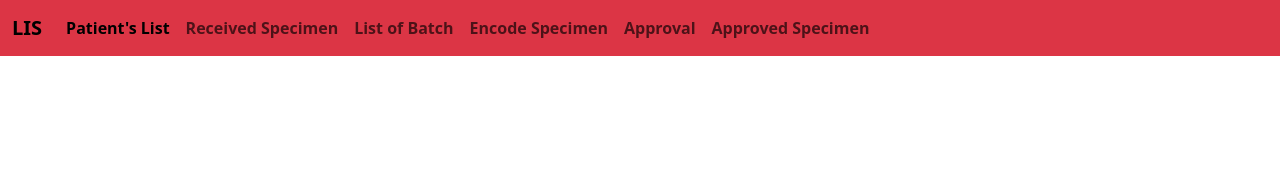
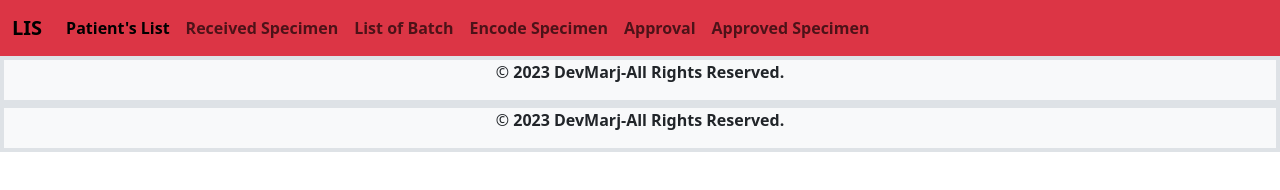
Before and after one commit to devmarj/Project-1, a plain HTML site: page index.html in a window 1280 px wide. Drawn offline with nearby package versions, Linux system fonts and the light colour scheme.

Commit message:
Footer Added

```diff
--- a/index.html
+++ b/index.html
@@ -39,6 +39,13 @@
             </div>
           </nav>
     </header>
+    <footer>
+      <div class="text-center bg-light border border-4">
+        <p>&#169; <strong> 2023 DevMarj-All Rights Reserved.</strong></p>
+      </div>
     <script src="https://cdn.jsdelivr.net/npm/bootstrap@5.3.2/dist/js/bootstrap.bundle.min.js" integrity="sha384-C6RzsynM9kWDrMNeT87bh95OGNyZPhcTNXj1NW7RuBCsyN/o0jlpcV8Qyq46cDfL" crossorigin="anonymous"></script>
-</body>
+    <div class="text-center bg-light border border-4">
+      <p>&#169; <strong> 2023 DevMarj-All Rights Reserved.</strong></p>
+    </div>
+  </body>
 </html>
```
Also changed, not shown: Received specimen.html (+4 -0 lines), patient's list.html (+5 -1 lines).
